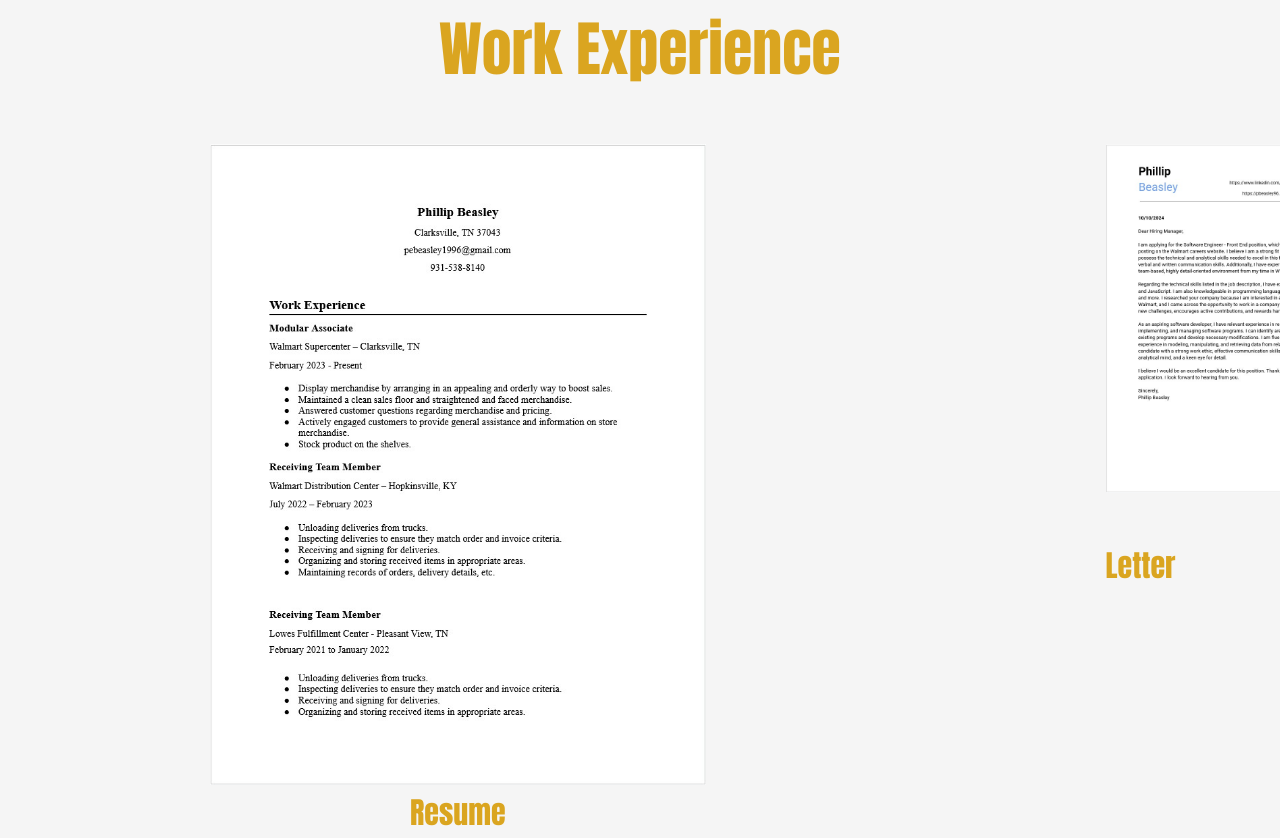
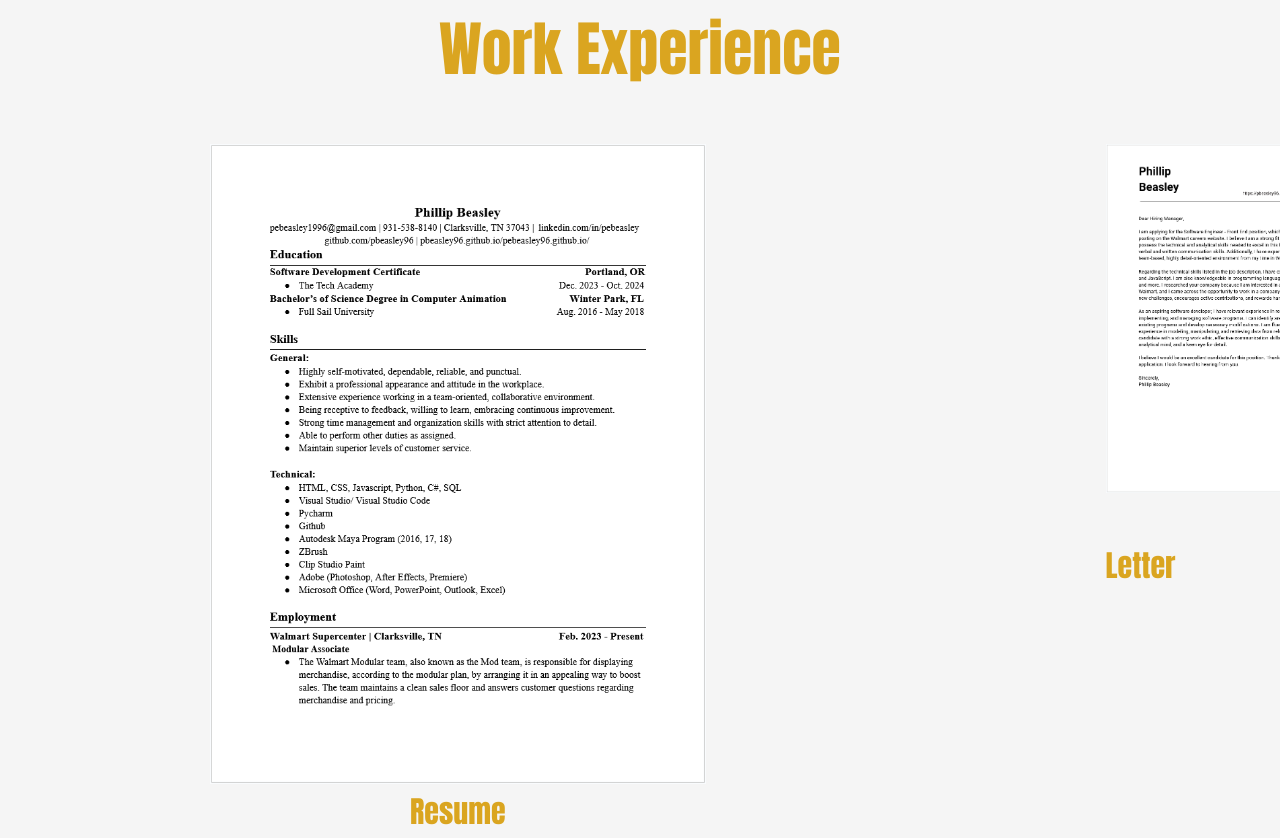
Before and after one commit to pbeasley96/pebeasley96.github.io, a plain HTML site: page index.html in a window 1280 px wide. Shown: the part 2251-3089 px from the top of the page. Drawn offline with Linux system fonts and the light colour scheme.

Commit message:
pebeasley96.github.io
Updated Cover Letter and Resume files

```diff
--- a/index.html
+++ b/index.html
@@ -51,11 +51,11 @@
 
       <div class="row">
         <div class="column">
-          <img src="Images/Resume_PB.jpg" alt="Resume" style="width:100%">
-            <a href="https://docs.google.com/document/d/10BuZZMUTKzMhMR1H6ifLcl9DwcTht6Oo/edit?usp=sharing&ouid=110150325947455086939&rtpof=true&sd=true">Resume</a>
+          <img src="Images/Resume_PB.png" alt="Resume" style="width:100%">
+            <a href="https://docs.google.com/document/d/1uWM0TR52mAAMdCt8F9saap9cjLcXDpCaSSvvyuCe6sw/edit?usp=sharing">Resume</a>
         </div>
         <div class="column">
-          <img src="Images/CoverLetter_PB.jpg" alt="Cover" style="width:100%">
+          <img src="Images/CoverLetter_PB.png" alt="Cover" style="width:100%">
             <a href="https://docs.google.com/document/d/1a3ZrLkfFurLDd9NYwupzID4wEHokNBSPrb-vQBvQEUk/edit?usp=sharing">Cover Letter</a>
         </div>
       </div>
```
Also changed, not shown: Images/CoverLetter_PB.jpg (deleted), Images/CoverLetter_PB.png (added), Images/Resume_PB.jpg (deleted), Images/Resume_PB.png (added).
